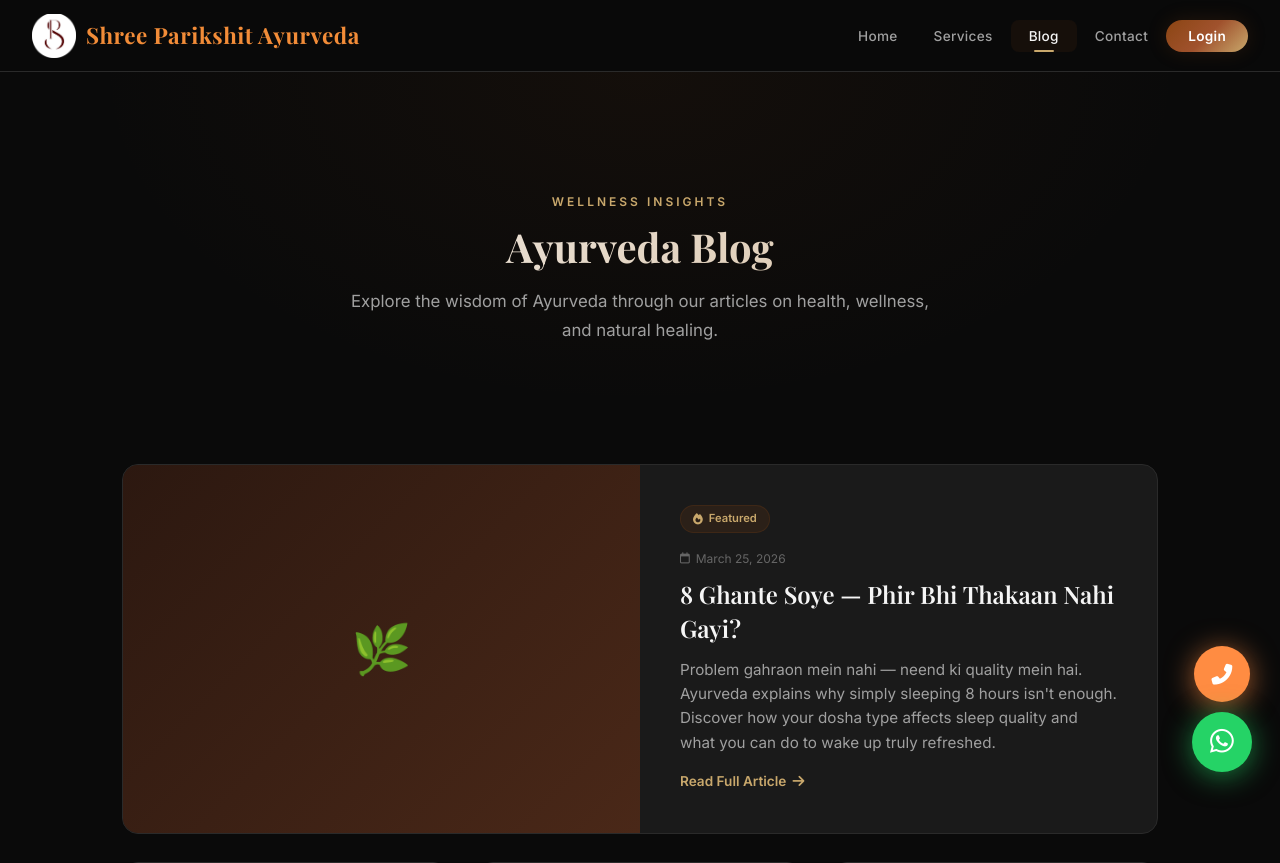
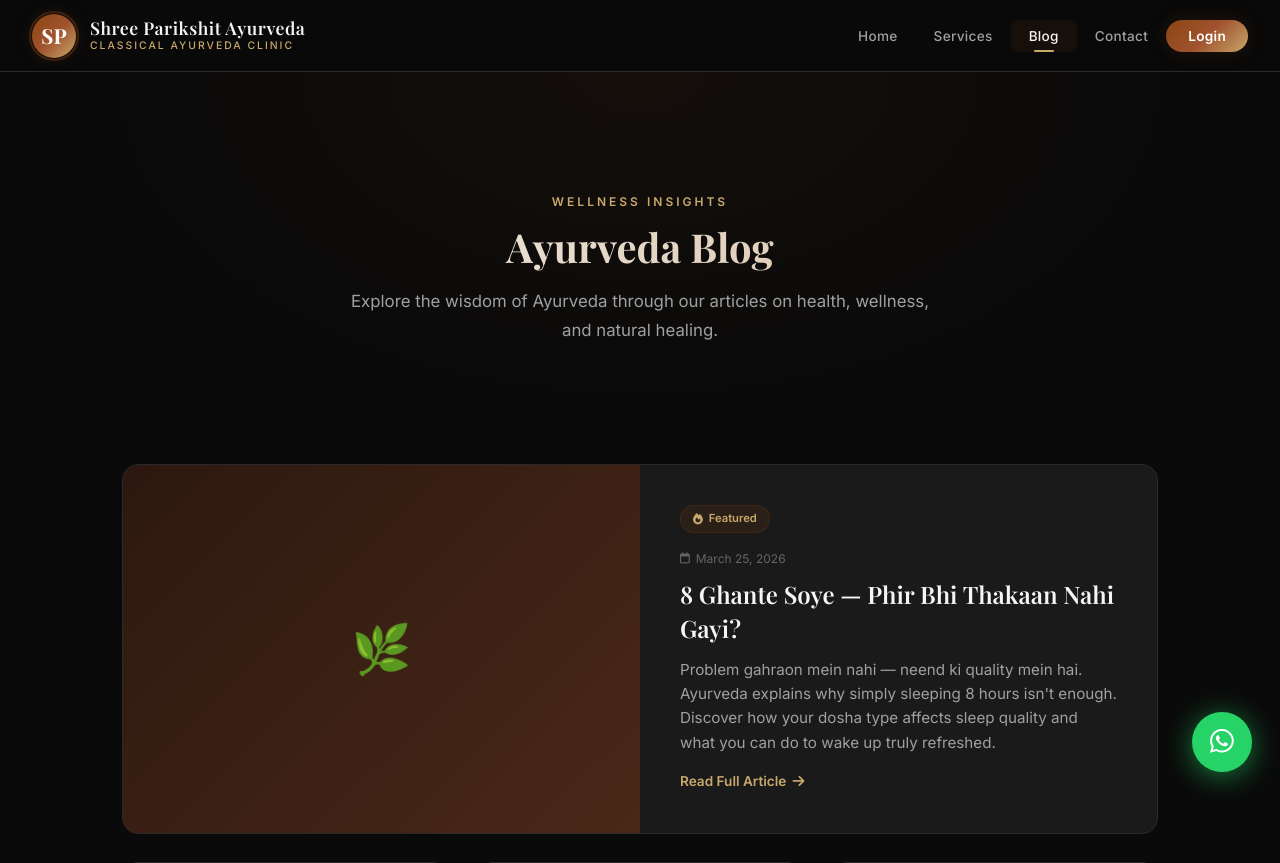
Before and after one commit to Gagandeep2003/parikshit-ayurveda, a Flask app: page /blog in a window 1280 px wide. Shown: the top 863 px of the page. Run offline with Flask 3, Linux system fonts and the light colour scheme.

Commit message:
Update base.html added google tag

```diff
--- a/templates/base.html
+++ b/templates/base.html
@@ -7,6 +7,15 @@
     <link rel="preconnect" href="https://fonts.googleapis.com">
     <link href="https://fonts.googleapis.com/css2?family=Playfair+Display:wght@400;600;700&family=Inter:wght@300;400;500;600;700&display=swap" rel="stylesheet">
     <link rel="stylesheet" href="https://cdnjs.cloudflare.com/ajax/libs/font-awesome/6.5.0/css/all.min.css">
+    <!-- Google tag (gtag.js) -->
+    <script async src="https://www.googletagmanager.com/gtag/js?id=AW-11508612095"></script>
+    <script>
+      window.dataLayer = window.dataLayer || [];
+      function gtag(){dataLayer.push(arguments);}
+      gtag('js', new Date());
+
+      gtag('config', 'AW-11508612095');
+    </script>
     <style>
         /* ─── CSS Reset & Variables ─────────────────────── */
         :root {
@@ -92,33 +101,55 @@
         .nav-brand {
             display: flex;
             align-items: center;
-            gap: 10px;
+            gap: 14px;
             text-decoration: none;
-            color: inherit;
+            color: var(--text-primary);
         }
 
-        .nav-brand,
-        .nav-brand:visited,
-        .nav-brand:hover,
-        .nav-brand:active {
-            text-decoration: none;
-            color: inherit;
+        .nav-logo {
+            width: 44px;
+            height: 44px;
+            border-radius: 50%;
+            background: var(--gradient-accent);
+            display: flex;
+            align-items: center;
+            justify-content: center;
+            font-family: var(--font-display);
+            font-weight: 700;
+            font-size: 1.3rem;
+            color: #fff;
+            box-shadow: var(--shadow-glow);
+            position: relative;
         }
 
-        .nav-logo-img {
-            width: 44px;
-            height: 44px;
-            border-radius: 10px;
-            object-fit: cover;
+        .nav-logo::after {
+            content: '';
+            position: absolute;
+            inset: -3px;
+            border-radius: 50%;
+            border: 2px solid var(--accent);
+            opacity: 0.4;
+        }
+
+        .nav-brand-text {
+            display: flex;
+            flex-direction: column;
         }
 
         .nav-brand-name {
             font-family: var(--font-display);
-            font-weight: 700;
-            font-size: 1.4rem;
+            font-weight: 600;
+            font-size: 1.1rem;
             letter-spacing: 0.5px;
             line-height: 1.2;
-            color: #f28c38;
+        }
+
+        .nav-brand-tagline {
+            font-size: 0.65rem;
+            color: var(--gold);
+            letter-spacing: 2px;
+            text-transform: uppercase;
+            font-weight: 500;
         }
 
         .nav-links {
@@ -455,8 +486,6 @@
         textarea.form-input { resize: vertical; min-height: 120px; }
         select.form-input { cursor: pointer; }
 
-
-
         /* ─── WhatsApp Float ───────────────────────────── */
         .whatsapp-float {
             position: fixed;
@@ -504,74 +533,6 @@
         @keyframes pulse-wa {
             0%, 100% { box-shadow: 0 4px 20px rgba(37, 211, 102, 0.4); }
             50% { box-shadow: 0 4px 30px rgba(37, 211, 102, 0.6); }
-        }
-
-        /* ─── Call Float ───────────────────────────── */
-        .call-float {
-            position: fixed;
-            bottom: 98px; /* above whatsapp button */
-            right: 30px;
-            z-index: 9999;
-            width: 56px;
-            height: 56px;
-            border-radius: 50%;
-            background: #ff8c42;
-            display: flex;
-            align-items: center;
-            justify-content: center;
-            color: #fff;
-            font-size: 1.3rem;
-            box-shadow: 0 4px 20px rgba(255, 140, 66, 0.4);
-            transition: var(--transition);
-            text-decoration: none;
-            animation: pulse-call 2s infinite;
-        }
-
-        .call-float:hover {
-            transform: scale(1.1);
-            box-shadow: 0 6px 30px rgba(255, 140, 66, 0.6);
-        }
-
-        .call-tooltip {
-            position: absolute;
-            right: 70px;
-            background: #fff;
-            color: #333;
-            padding: 8px 14px;
-            border-radius: 8px;
-            font-size: 0.8rem;
-            font-weight: 500;
-            white-space: nowrap;
-            opacity: 0;
-            pointer-events: none;
-            transition: var(--transition);
-            box-shadow: var(--shadow-sm);
-        }
-
-        .call-float:hover .call-tooltip { opacity: 1; }
-
-        @keyframes pulse-call {
-            0%, 100% {
-            box-shadow: 0 4px 20px rgba(255, 140, 66, 0.4);
-        }
-
-            50% {
-            box-shadow: 0 4px 30px rgba(255, 140, 66, 0.7);
-            }
-        }
-
-        @media (max-width: 768px) {
-            .call-float {
-                width: 52px;
-                height: 52px;
-                font-size: 1.2rem;
-                bottom: 88px;
-                right: 18px;
-            }
-
-            .call-tooltip {
-                display: none;
-            }
         }
 
         /* ─── Footer ───────────────────────────────────── */
@@ -724,9 +685,12 @@
     <!-- Navbar -->
     <nav class="navbar" id="navbar">
         <a href="{{ url_for('home') }}" class="nav-brand">
-            <img src="{{ url_for('static', filename='images/pa2.png')}}" class="nav-logo-img">
-            <span class="nav-brand-name">Shree Parikshit Ayurveda</span>
-            </a>
+            <div class="nav-logo">SP</div>
+            <div class="nav-brand-text">
+                <span class="nav-brand-name">Shree Parikshit Ayurveda</span>
+                <span class="nav-brand-tagline">Classical Ayurveda Clinic</span>
+            </div>
+        </a>
 
         <ul class="nav-links">
             <li><a href="{{ url_for('home') }}" class="{% if request.endpoint == 'home' %}active{% endif %}">Home</a></li>
@@ -848,13 +812,6 @@
         </div>
     </footer>
 
-    <!-- Call Float -->
-    <a href="tel:+919990978771"
-       class="call-float">
-        <i class="fas fa-phone-alt"></i>
-        <span class="call-tooltip">Call Us</span>
-    </a>
-
     <!-- WhatsApp Float -->
     <a href="https://wa.me/919990978771?text=Hello%20Shree%20Parikshit%20Ayurveda%2C%20I%20would%20like%20to%20enquire%20about%20consultation."
        class="whatsapp-float" target="_blank" rel="noopener">
```
